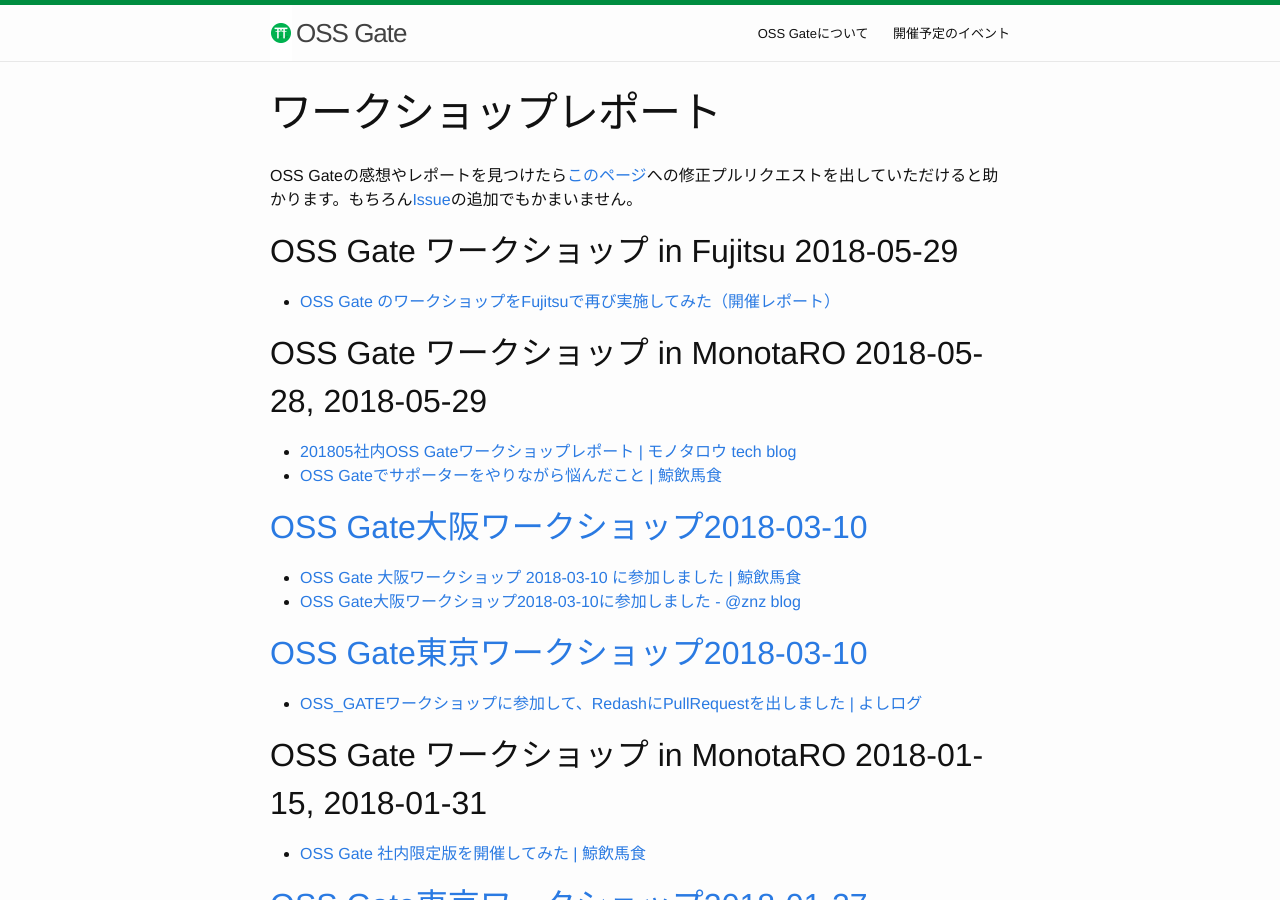
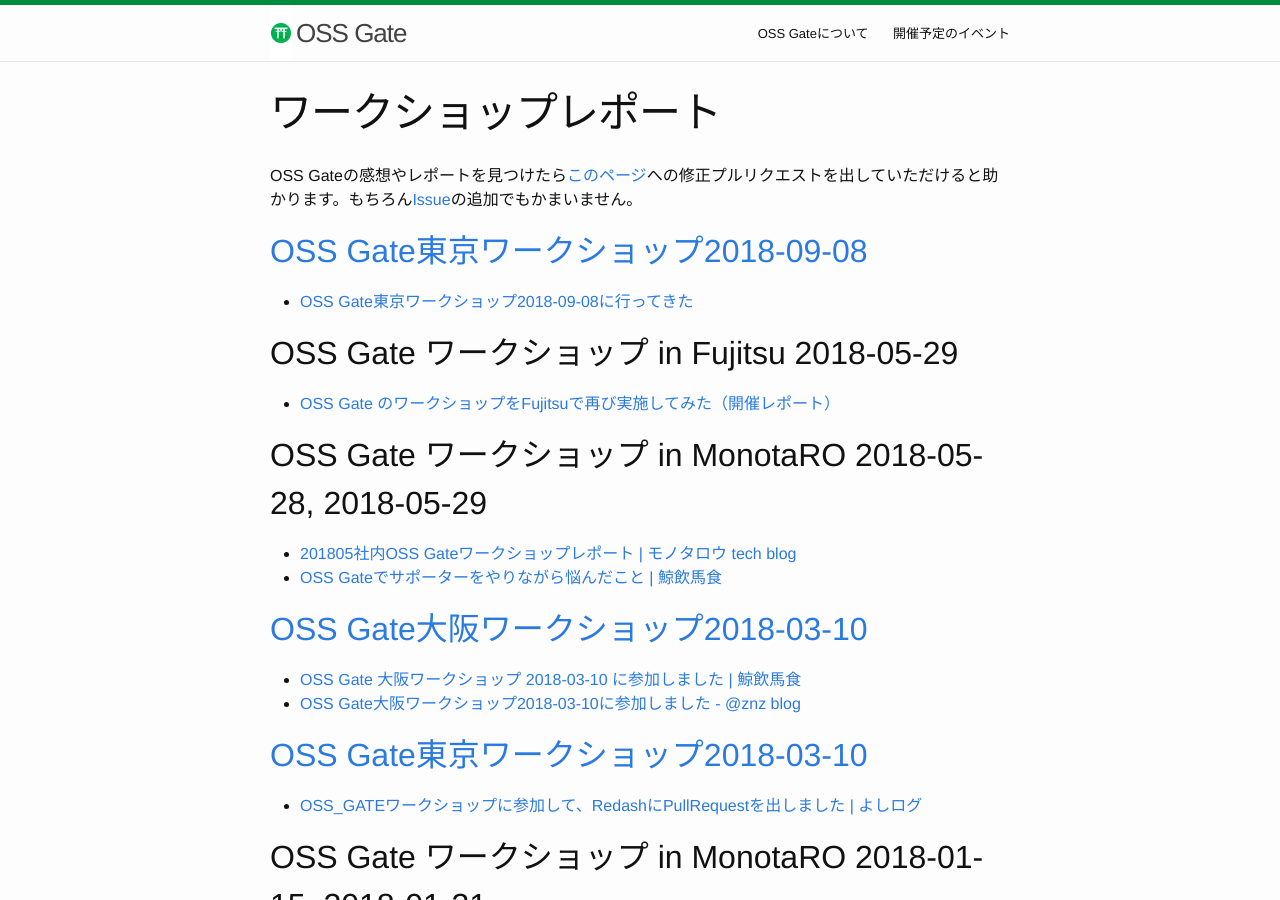
Before and after one commit to oss-gate/oss-gate.github.io, a Jekyll site: the page built from workshop/report.md, in a window 1280 px wide and 900 px high. Built offline with Jekyll 4.4.1, drawn with Linux system fonts in a browser that asks for light colours; comment, search, counter and statistics services are not loaded.

Commit message:
Add report of workshop 2018-09-08 in tokyo

```diff
--- a/workshop/report.md
+++ b/workshop/report.md
@@ -4,6 +4,9 @@
 ---
 
 OSS Gateの感想やレポートを見つけたら[このページ](https://github.com/oss-gate/oss-gate.github.io/blob/master/workshop/report.md)への修正プルリクエストを出していただけると助かります。もちろん[Issue](https://github.com/oss-gate/oss-gate.github.io/issues)の追加でもかまいません。
+
+## [OSS Gate東京ワークショップ2018-09-08](https://oss-gate.doorkeeper.jp/events/76040)
+  * [OSS Gate東京ワークショップ2018-09-08に行ってきた](https://qiita.com/Mizmiz1229Xx/items/ee2341f7d2933132e05a)
 
 ## OSS Gate ワークショップ in Fujitsu 2018-05-29
   * [OSS Gate のワークショップをFujitsuで再び実施してみた（開催レポート）]({{ site.baseurl }}{% post_url 2018-05-29-workshop-report-in-fujitsu %})
```
